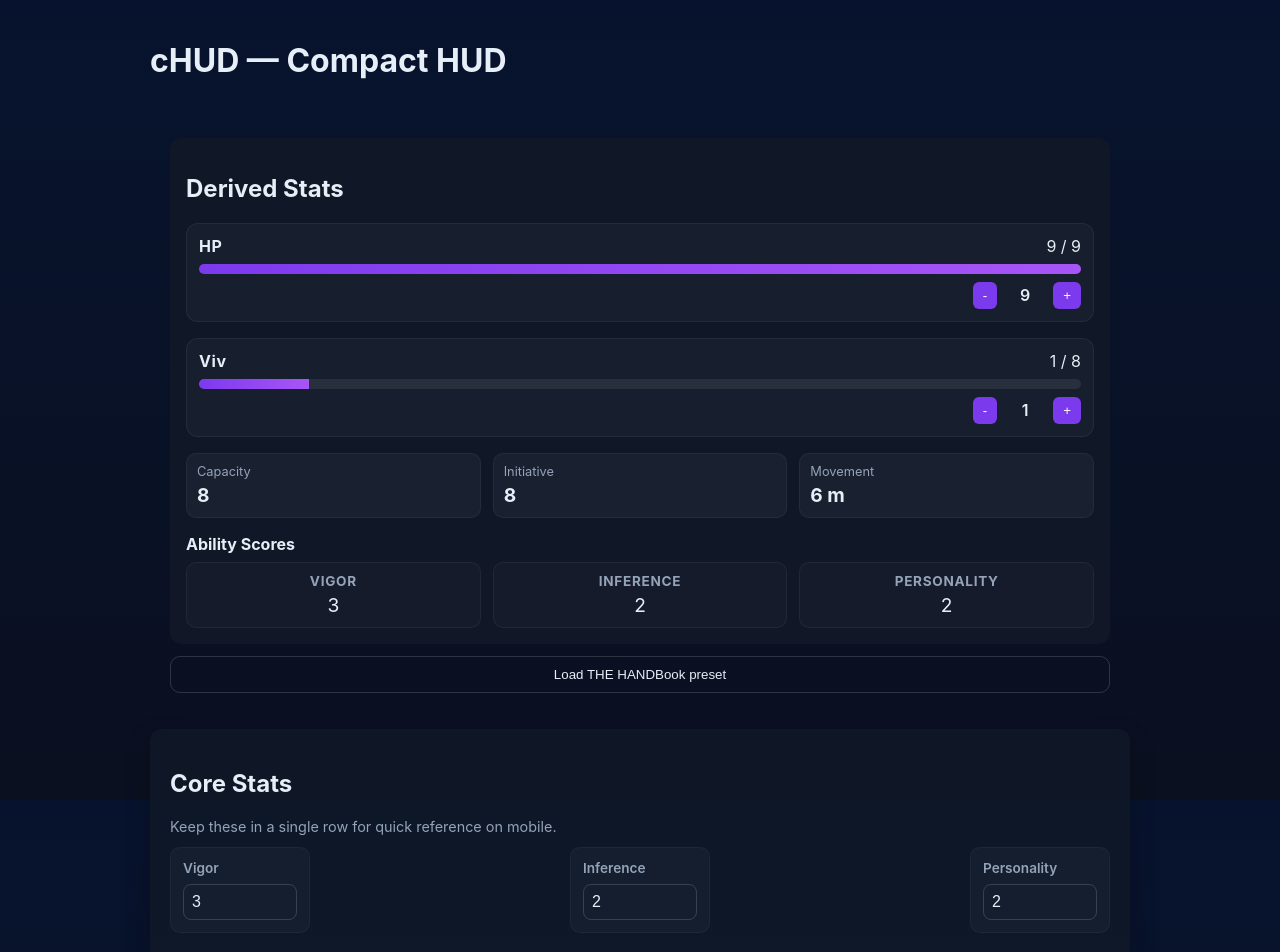
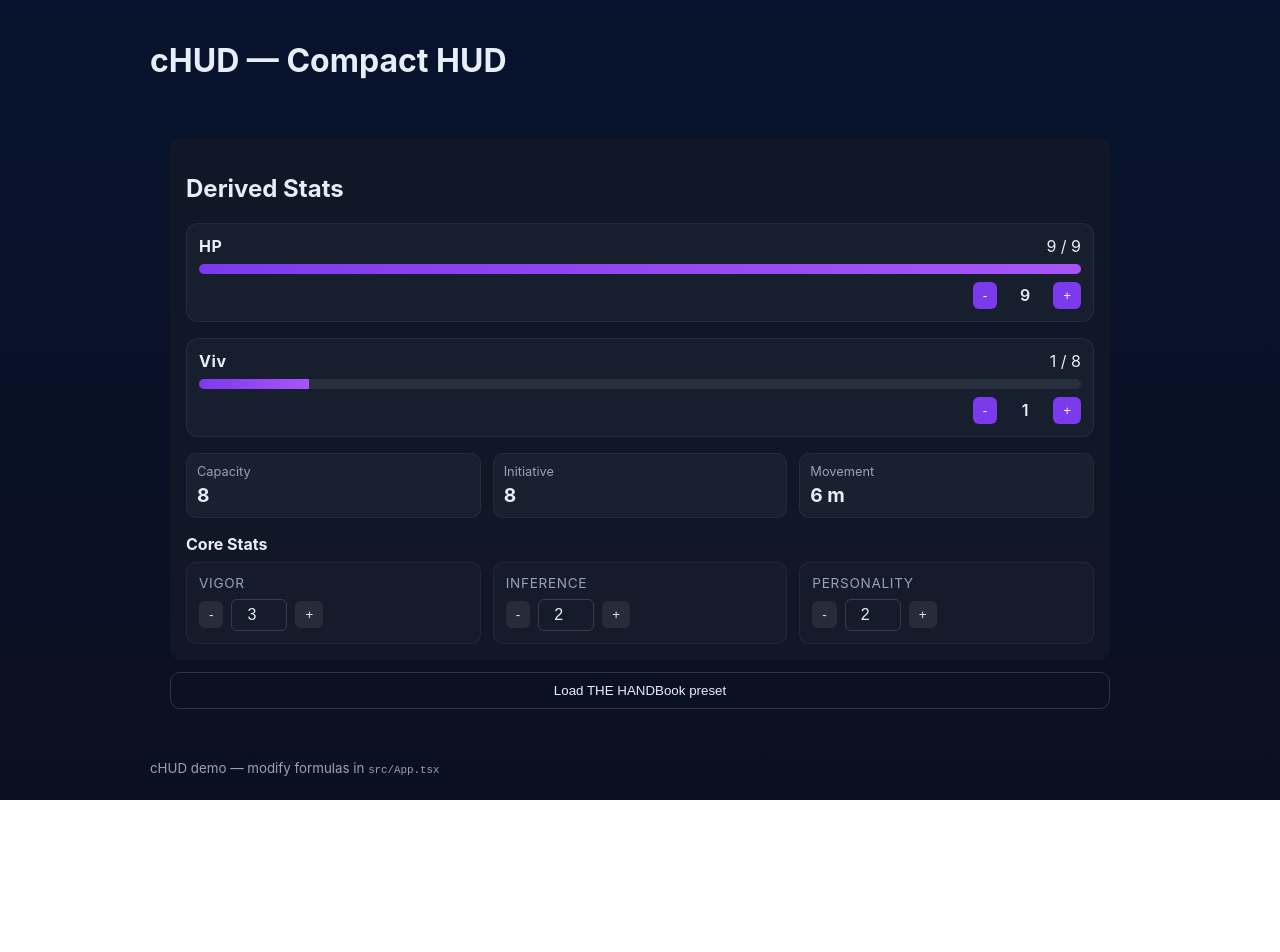
Before and after one commit to shogmssometimes/chud, a React (Vite) app: page / in a window 1280 px wide. Shown: the top 952 px of the page. After the commit the page ends 800 px from the top, so only its background shows below. Built offline with nearby package versions, Linux system fonts and the light colour scheme.

Commit message:
Unify core stats UI: adjustable cards inside derived panel

```diff
--- a/src/App.tsx
+++ b/src/App.tsx
@@ -1,5 +1,4 @@
 import React, { useState } from 'react'
-import StatInput from './components/StatInput'
 import DerivedStatsPanel from './components/DerivedStatsPanel'
 
 export type CoreStats = {
@@ -72,6 +71,8 @@ export default function App() {
             onHpChange={(v: number) => setHpCounter(v)}
             viv={viv}
             onVivChange={(v: number) => setViv(v)}
+            core={core}
+            onCoreChange={update}
           />
           <div className="presets">
             <button
@@ -84,17 +85,6 @@ export default function App() {
             </button>
           </div>
         </section>
-        <section className="panel core-panel">
-          <div className="core-header">
-            <h2>Core Stats</h2>
-            <p>Keep these in a single row for quick reference on mobile.</p>
-          </div>
-          <div className="core-row" role="list">
-            <StatInput label="Vigor" value={core.vigor} onChange={(v: number) => update('vigor', v)} />
-            <StatInput label="Inference" value={core.inference} onChange={(v: number) => update('inference', v)} />
-            <StatInput label="Personality" value={core.personality} onChange={(v: number) => update('personality', v)} />
-          </div>
-        </section>
       </div>
       <footer>
         <small>cHUD demo — modify formulas in <code>src/App.tsx</code></small>
--- a/src/components/DerivedStatsPanel.tsx
+++ b/src/components/DerivedStatsPanel.tsx
@@ -1,4 +1,5 @@
 import React from 'react'
+import type { CoreStats } from '../App'
 
 type Derived = ReturnType<typeof import('../App').computeDerived>
 
@@ -7,13 +8,17 @@ export default function DerivedStatsPanel({
   hpCounter,
   onHpChange,
   viv,
-  onVivChange
+  onVivChange,
+  core,
+  onCoreChange
 }: {
   derived: Derived
   hpCounter?: number
   onHpChange?: (v: number) => void
   viv?: number
   onVivChange?: (v: number) => void
+  core: CoreStats
+  onCoreChange: <K extends keyof CoreStats>(key: K, value: number) => void
 }) {
   const hpMax = derived.hp || 1
   const hpCurrent = hpCounter ?? derived.hp
@@ -81,20 +86,30 @@ export default function DerivedStatsPanel({
         </div>
 
         <div className="mods">
-          <h3>Ability Scores</h3>
-          <div className="mod-grid">
-            <div className="mod">
-              <strong>Vigor</strong>
-              <span>{derived.vigor}</span>
-            </div>
-            <div className="mod">
-              <strong>Inference</strong>
-              <span>{derived.inference}</span>
-            </div>
-            <div className="mod">
-              <strong>Personality</strong>
-              <span>{derived.personality}</span>
-            </div>
+          <h3>Core Stats</h3>
+          <div className="core-grid">
+            {(
+              [
+                ['vigor', 'Vigor'],
+                ['inference', 'Inference'],
+                ['personality', 'Personality']
+              ] as Array<[keyof CoreStats, string]>
+            ).map(([key, label]) => (
+              <div className="core-card" key={key}>
+                <span className="core-label">{label}</span>
+                <div className="core-controls">
+                  <button onClick={() => onCoreChange(key, Math.max(0, core[key] - 1))}>-</button>
+                  <input
+                    type="number"
+                    value={core[key]}
+                    min={0}
+                    max={30}
+                    onChange={(e) => onCoreChange(key, Number(e.target.value || 0))}
+                  />
+                  <button onClick={() => onCoreChange(key, core[key] + 1)}>+</button>
+                </div>
+              </div>
+            ))}
           </div>
         </div>
       </div>
--- a/src/styles.css
+++ b/src/styles.css
@@ -19,15 +19,6 @@ body{
 .layout{display:flex;flex-direction:column;gap:16px}
 .panel{background:var(--card);padding:16px;border-radius:12px;box-shadow:0 10px 25px rgba(0,0,0,0.25)}
 .derived-panel-wrapper{padding:0;background:transparent;box-shadow:none}
-.core-panel{background:rgba(17,24,39,0.8)}
-.core-header{margin-bottom:12px}
-.core-header p{color:var(--muted);font-size:0.9rem;margin:4px 0 0}
-.core-row{display:flex;gap:12px;overflow-x:auto;padding-bottom:8px}
-.core-row::-webkit-scrollbar{height:6px}
-.core-row::-webkit-scrollbar-thumb{background:rgba(255,255,255,0.15);border-radius:4px}
-.stat-input{background:rgba(255,255,255,0.03);padding:12px;border-radius:10px;min-width:140px;flex:0 0 auto;display:flex;flex-direction:column;gap:8px;border:1px solid rgba(255,255,255,0.04)}
-.stat-input label{font-weight:600;font-size:0.85rem;color:var(--muted)}
-.stat-input input{width:100%;padding:8px;border-radius:8px;border:1px solid rgba(255,255,255,0.15);background:transparent;color:var(--text);font-size:1rem}
 
 .derived-panel{background:rgba(17,24,39,0.95);padding:16px;border-radius:12px}
 .stat-stack{display:flex;flex-direction:column;gap:16px}
@@ -41,10 +32,12 @@ body{
 .chip span{font-size:0.8rem;color:var(--muted)}
 .chip strong{font-size:1.2rem}
 .mods h3{margin:0 0 8px;font-size:1rem}
-.mod-grid{display:flex;gap:12px;flex-wrap:wrap}
-.mod{flex:1;min-width:120px;background:rgba(255,255,255,0.02);padding:10px;border-radius:10px;text-align:center;border:1px solid rgba(255,255,255,0.05);display:flex;flex-direction:column;gap:4px}
-.mod strong{font-size:0.85rem;color:var(--muted);text-transform:uppercase;letter-spacing:0.05em}
-.mod span{font-size:1.2rem}
+.core-grid{display:flex;gap:12px;flex-wrap:wrap}
+.core-card{flex:1;min-width:160px;background:rgba(255,255,255,0.02);padding:12px;border-radius:10px;border:1px solid rgba(255,255,255,0.05);display:flex;flex-direction:column;gap:8px}
+.core-label{font-size:0.85rem;color:var(--muted);text-transform:uppercase;letter-spacing:0.05em}
+.core-controls{display:flex;align-items:center;gap:8px}
+.core-controls button{background:rgba(255,255,255,0.08);color:var(--text);border:none;padding:6px 10px;border-radius:6px;cursor:pointer}
+.core-controls input{width:56px;padding:6px;border-radius:6px;border:1px solid rgba(255,255,255,0.15);background:transparent;color:var(--text);text-align:center;font-size:1rem}
 .counter-controls{display:flex;align-items:center;gap:8px}
 .counter-controls.inline{justify-content:flex-end}
 .counter-controls button{background:var(--accent);color:white;border:none;padding:6px 10px;border-radius:6px;cursor:pointer}
```
